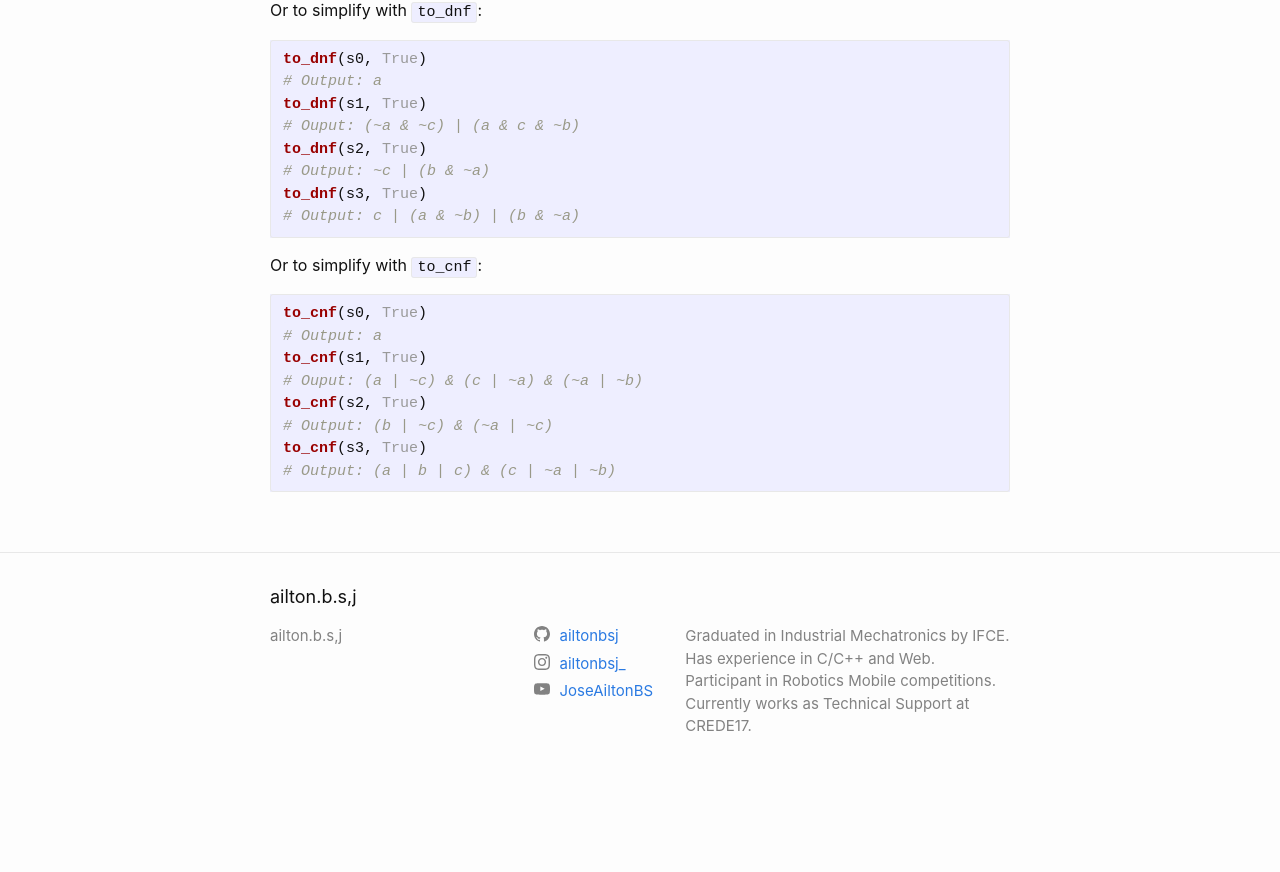
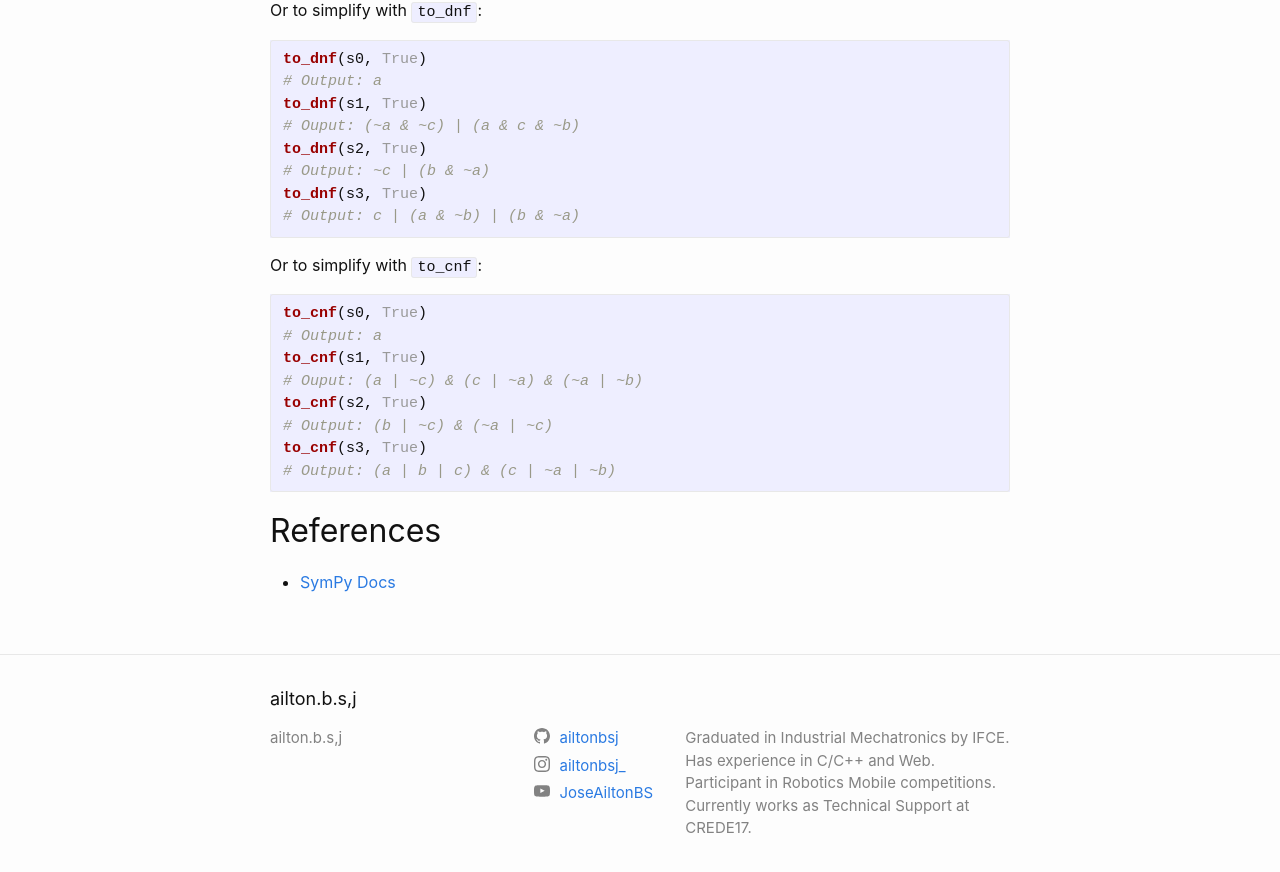
Before and after one commit to ailtonbsj/ailtonbsj.github.io, a Jekyll site: the page built from _posts/2019-11-16-simplifying-boolean-logic-expressions-with-sympy.md, in a window 1280 px wide and 900 px high, scrolled down 936 px. Shown: the top 872 px of the window. Built offline with Jekyll 4.4.1, drawn with Linux system fonts in a browser that asks for light colours; comment, search, counter and statistics services are not loaded; before the commit the page ends 1734 px from its top, so only the background shows below that.

Commit message:
add references

````diff
--- a/_posts/2019-11-16-simplifying-boolean-logic-expressions-with-sympy.md
+++ b/_posts/2019-11-16-simplifying-boolean-logic-expressions-with-sympy.md
@@ -59,3 +59,7 @@ to_cnf(s2, True)
 to_cnf(s3, True)
 # Output: (a | b | c) & (c | ~a | ~b)
 ```
+
+## References
+
+ - [SymPy Docs](https://docs.sympy.org/latest/modules/logic.html)
````
